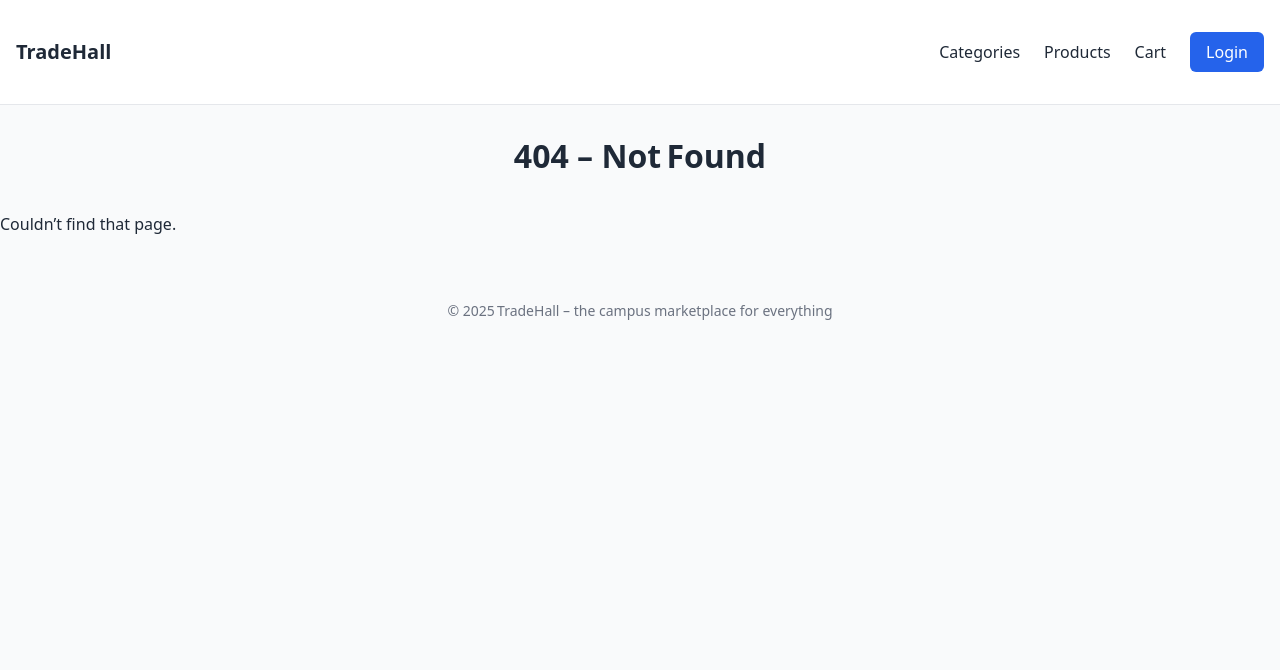
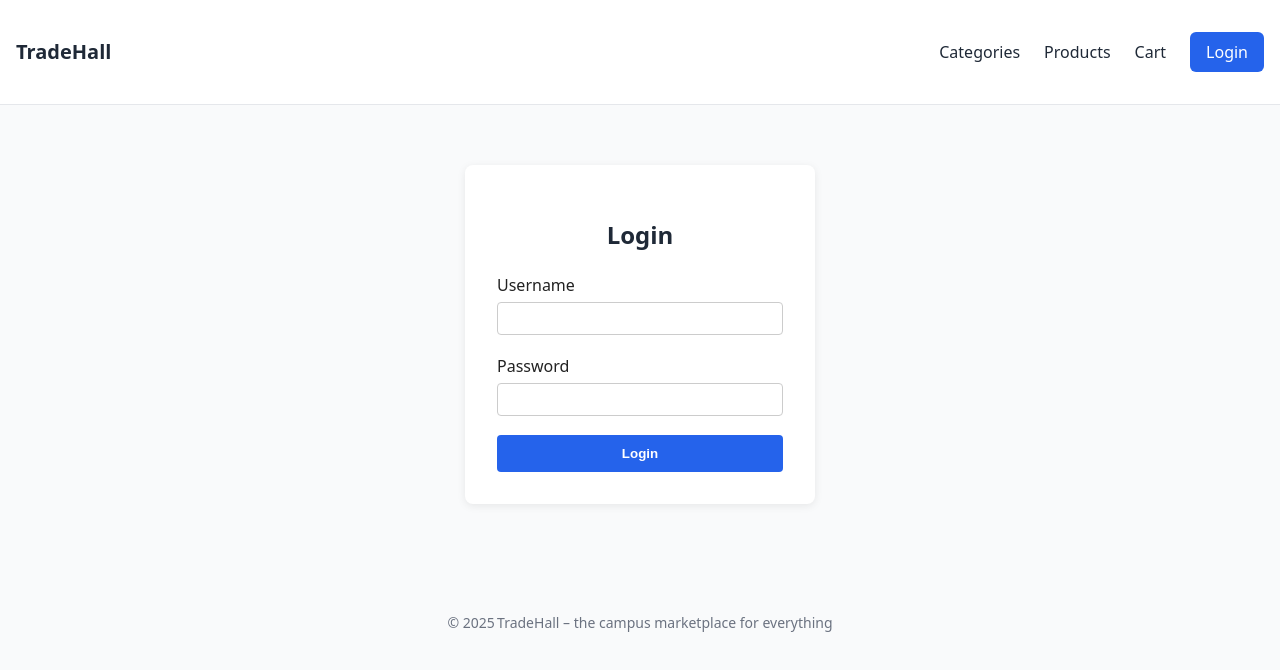
Before and after one commit to drk-c/TradeHall, a React (Create React App) app in the folder tradehall/: page /login in a window 1280 px wide. Before the commit this address had no page. Shown: the top 670 px of the page. Built offline with nearby package versions, Linux system fonts and the light colour scheme.

Commit message:
Added login page

```diff
--- a/tradehall/src/App.js
+++ b/tradehall/src/App.js
@@ -8,6 +8,7 @@
 import ProductDetails from "./pages/productDetails";
 import Cart from "./pages/cart";
 import NotFound from "./pages/notFound";
+import Login from "./pages/login";
 import "./App.css"
 
 function App() {
@@ -21,9 +22,8 @@
               <Route path="/products" element={<Products />} />
               <Route path="/products/:id" element={<ProductDetails />} />
               <Route path="/cart" element={<Cart />} />
+              <Route path="/login" element={<Login />} />
               <Route path="*" element={<NotFound />} />
-
-
           </Routes>
 
         <footer className="th-footer">
--- /dev/null
+++ b/tradehall/src/pages/login.css
@@ -0,0 +1,46 @@
+.login-container {
+  max-width: 350px;
+  margin: 60px auto;
+  padding: 2rem;
+  background: #fff;
+  border-radius: 8px;
+  box-shadow: 0 2px 8px rgba(0,0,0,0.08);
+  text-align: center;
+}
+
+.login-form {
+  display: flex;
+  flex-direction: column;
+  gap: 1.2rem;
+}
+
+.login-form label {
+  display: flex;
+  flex-direction: column;
+  align-items: flex-start;
+  font-weight: 500;
+  color: #222;
+}
+
+.login-form input {
+  margin-top: 0.3rem;
+  padding: 0.5rem;
+  border: 1px solid #ccc;
+  border-radius: 4px;
+  width: 100%;
+}
+
+.login-form button {
+  padding: 0.7rem;
+  background: #2563eb;
+  color: #fff;
+  border: none;
+  border-radius: 4px;
+  font-weight: 600;
+  cursor: pointer;
+  transition: background 0.2s;
+}
+
+.login-form button:hover {
+  background: #1d4ed8;
+}
--- /dev/null
+++ b/tradehall/src/pages/login.js
@@ -0,0 +1,42 @@
+import React, { useState } from 'react';
+import './login.css';
+
+function Login() {
+  const [username, setUsername] = useState('');
+  const [password, setPassword] = useState('');
+
+  const handleSubmit = (e) => {
+    e.preventDefault();
+    // No authentication logic yet
+    alert('Login submitted!');
+  };
+
+  return (
+    <div className="login-container">
+      <h2>Login</h2>
+      <form onSubmit={handleSubmit} className="login-form">
+        <label>
+          Username
+          <input
+            type="text"
+            value={username}
+            onChange={(e) => setUsername(e.target.value)}
+            required
+          />
+        </label>
+        <label>
+          Password
+          <input
+            type="password"
+            value={password}
+            onChange={(e) => setPassword(e.target.value)}
+            required
+          />
+        </label>
+        <button type="submit">Login</button>
+      </form>
+    </div>
+  );
+}
+
+export default Login;
```
